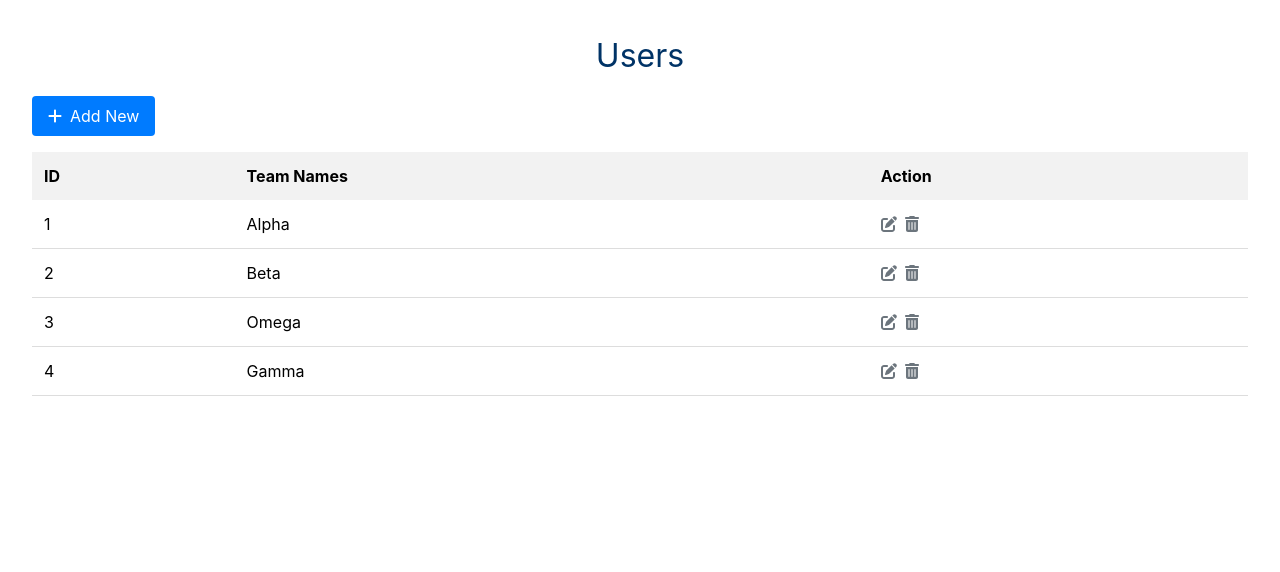
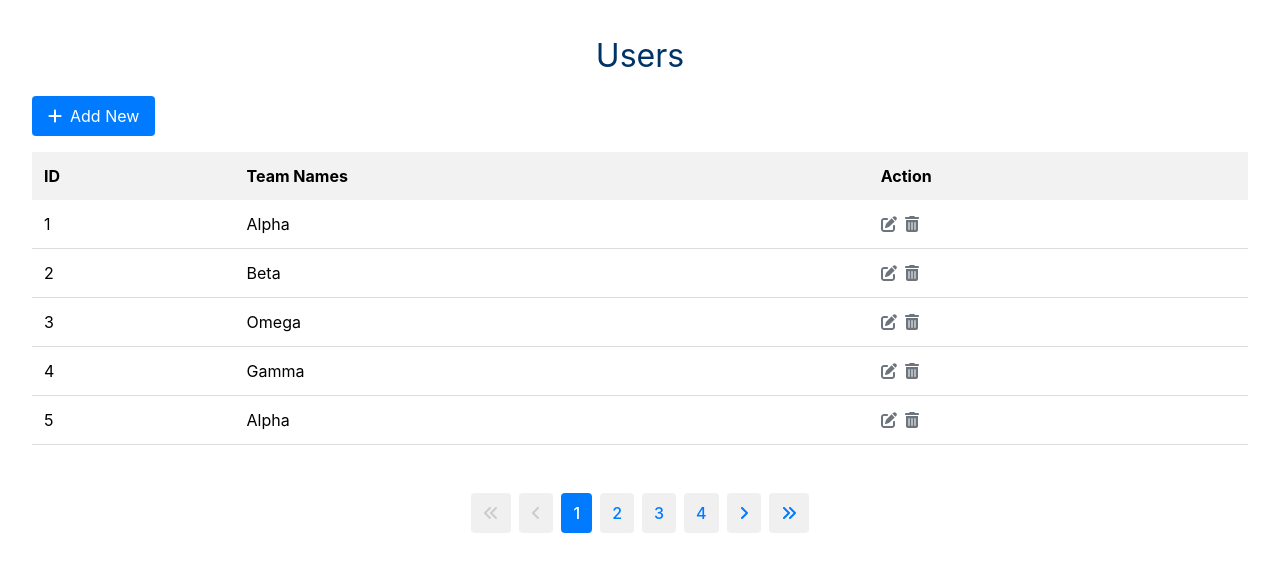
Before and after one commit to Masoom-Wahid/KardanLeetCode, a React (Create React App) app: page /users in a window 1280 px wide. Shown: the top 572 px of the page. Built offline with nearby package versions, Linux system fonts and the light colour scheme; a web font is replaced by a local one.

Commit message:
added pagination to users list and challenge grid

```diff
--- a/src/components/ContestChallenges/ChallengesGrid.jsx
+++ b/src/components/ContestChallenges/ChallengesGrid.jsx
@@ -3,37 +3,42 @@ import ChallengeCard from "./ChallengeCard";
 import styles from "./ChallengesGrid.module.css"; // Path to your CSS module
 import NavBar from "../NavigationBar/NavBar"
 import {useNavigate} from 'react-router-dom';
+import Pagination from "../Pagination/Pagination";
 
 const ChallengesGrid = () => {
-  const [challengesData,setChallengesData] = useState([]);
-  const [contestName,setContestName] = useState("Contest")
+  const [challengesData, setChallengesData] = useState([]);
+  const [currentPage, setCurrentPage] = useState(1);
+  const [challengesPerPage] = useState(10); // Number of challenges per page
+  const [contestName, setContestName] = useState("Contest");
 
   const navigate = useNavigate();
   useEffect(() => {
     const fetchData = async () => {
       try {
-        const response = await fetch(`${process.env.REACT_APP_API_URL}competition/`, {
+        const response = await fetch(
+          `${process.env.REACT_APP_API_URL}competition/`,
+          {
             method: "GET",
             headers: {
-            "Authorization": `Bearer ${localStorage.getItem("accessToken")}`,
+              Authorization: `Bearer ${localStorage.getItem("accessToken")}`,
             },
-        });
-
+          }
+        );
 
         const data = await response.json();
         if (!response.ok) {
-          console.log(response.status)
+          console.log(response.status);
           // 401 means unauthorized , so the user is either using an old token or is
           // either bypassing
-          if (response.status == 401){
-            localStorage.removeItem("accessToken")
-            navigate("/")
+          if (response.status === 401) {
+            localStorage.removeItem("accessToken");
+            navigate("/");
           }
           throw new Error(`HTTP error! status: ${response.status}`);
         }
-        console.log(data)
-        setChallengesData(data.data)
-        setContestName(data.name)
+        console.log(data);
+        setChallengesData(data.data);
+        setContestName(data.name);
         // Process the data
       } catch (error) {
         // Handle errors
@@ -43,15 +48,24 @@ const ChallengesGrid = () => {
 
     fetchData();
   }, []);
+
+  const indexOfLastChallenge = currentPage * challengesPerPage;
+  const indexOfFirstChallenge = indexOfLastChallenge - challengesPerPage;
+  const currentChallenges = challengesData.slice(
+    indexOfFirstChallenge,
+    indexOfLastChallenge
+  );
+
+  const paginate = (pageNumber) => setCurrentPage(pageNumber);
+
   return (
     <>
       <NavBar />
       <div className={styles.gridContainer}>
         <h1 className={styles.title}>{contestName}</h1>
         <div className={styles.cardsGrid}>
-        {
-          challengesData && (
-            challengesData.map((challenge, index) => (
+          {challengesData &&
+            currentChallenges.map((challenge, index) => (
               <ChallengeCard
                 key={challenge.id}
                 id={challenge.id}
@@ -59,14 +73,17 @@ const ChallengesGrid = () => {
                 points={challenge.point}
                 timeLimit={challenge.time_limit}
                 solved={challenge.solved}
-                lvl = {challenge.lvl}
+                lvl={challenge.lvl}
                 isOdd={index % 2 === 0}
                 description={challenge.description}
               />
-            ))
-            )
-          }
+            ))}
         </div>
+        <Pagination
+          currentPage={currentPage}
+          totalPages={Math.ceil(challengesData.length / challengesPerPage)}
+          onPageChange={paginate}
+        />
       </div>
     </>
   );
--- a/src/components/Dashboard/Users.jsx
+++ b/src/components/Dashboard/Users.jsx
@@ -1,8 +1,9 @@
-import React from "react";
+import React, { useState } from "react";
 import styles from "./Users.module.css"; // CSS Module for Users
 import { FontAwesomeIcon } from "@fortawesome/react-fontawesome";
 import { faEdit, faTrashAlt, faPlus } from "@fortawesome/free-solid-svg-icons";
 import { useNavigate } from "react-router-dom";
+import Pagination from "../Pagination/Pagination";
 
 const Users = () => {
   const navigate = useNavigate();
@@ -12,9 +13,37 @@ const Users = () => {
     { id: 2, name: "Beta" },
     { id: 3, name: "Omega" },
     { id: 4, name: "Gamma" },
+    { id: 5, name: "Alpha" },
+    { id: 6, name: "Beta" },
+    { id: 7, name: "Omegaa" },
+    { id: 8, name: "Gamma" },
+    { id: 9, name: "Alpha" },
+    { id: 10, name: "Beta" },
+    { id: 11, name: "Omega" },
+    { id: 12, name: "Gamma" },
+    { id: 13, name: "Alpha" },
+    { id: 14, name: "Beta" },
+    { id: 15, name: "Omega" },
+    { id: 16, name: "Gamma" },
+    { id: 17, name: "Alpha" },
+    { id: 18, name: "Beta" },
+    { id: 19, name: "Omega" },
+    { id: 20, name: "Gamma" },
   ];
 
+  const [currentPage, setCurrentPage] = useState(1);
+  const [usersPerPage] = useState(5); // Number of users per page
+
+  // Get current users
+  const indexOfLastUser = currentPage * usersPerPage;
+  const indexOfFirstUser = indexOfLastUser - usersPerPage;
+  const currentUsers = users.slice(indexOfFirstUser, indexOfLastUser);
+
+  // Change page
+  const paginate = (pageNumber) => setCurrentPage(pageNumber);
+
   return (
+    <>
       <div className={styles.container}>
         <div className={styles.usersContainer}>
           <h1 className={styles.title}>Users</h1>
@@ -34,7 +63,7 @@ const Users = () => {
               </tr>
             </thead>
             <tbody>
-            {users.map((user) => (
+              {currentUsers.map((user) => (
                 <tr key={user.id}>
                   <td>{user.id}</td>
                   <td>{user.name}</td>
@@ -54,6 +83,12 @@ const Users = () => {
           </table>
         </div>
       </div>
+      <Pagination
+        currentPage={currentPage}
+        totalPages={Math.ceil(users.length / usersPerPage)}
+        onPageChange={paginate}
+      />
+    </>
   );
 };
 
```
Lines whose indentation alone changed are shown as unchanged.
